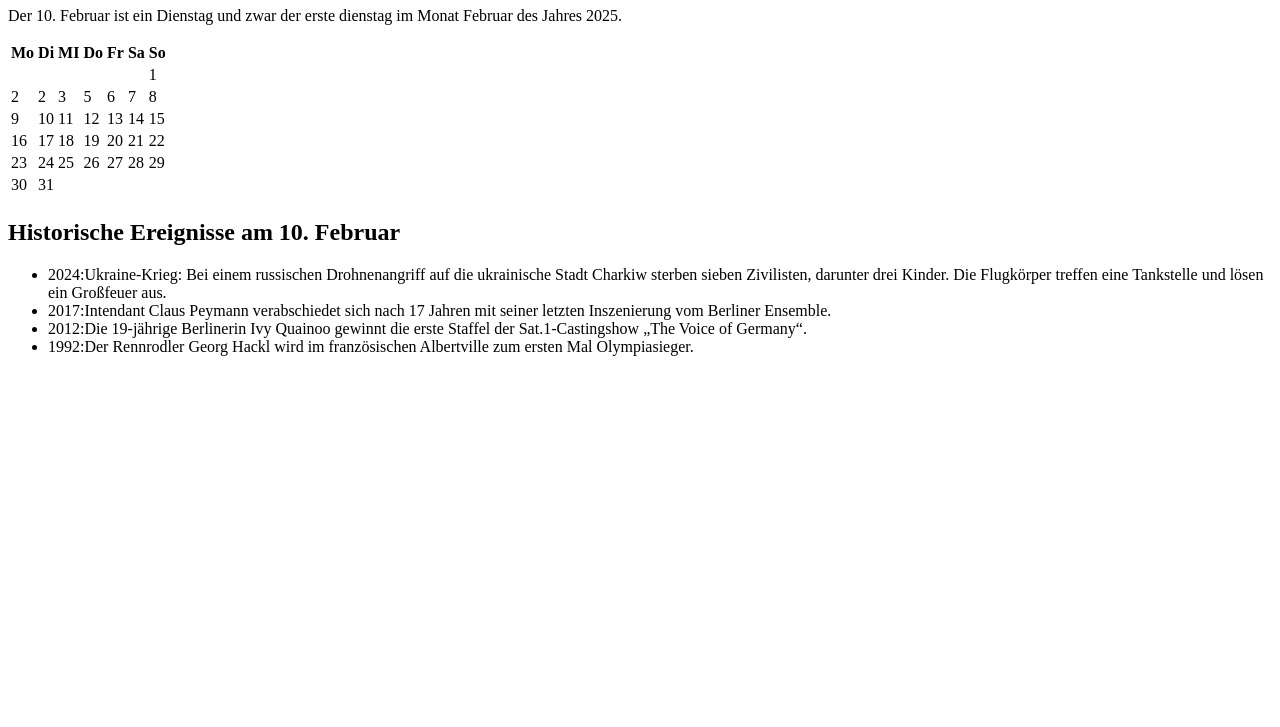
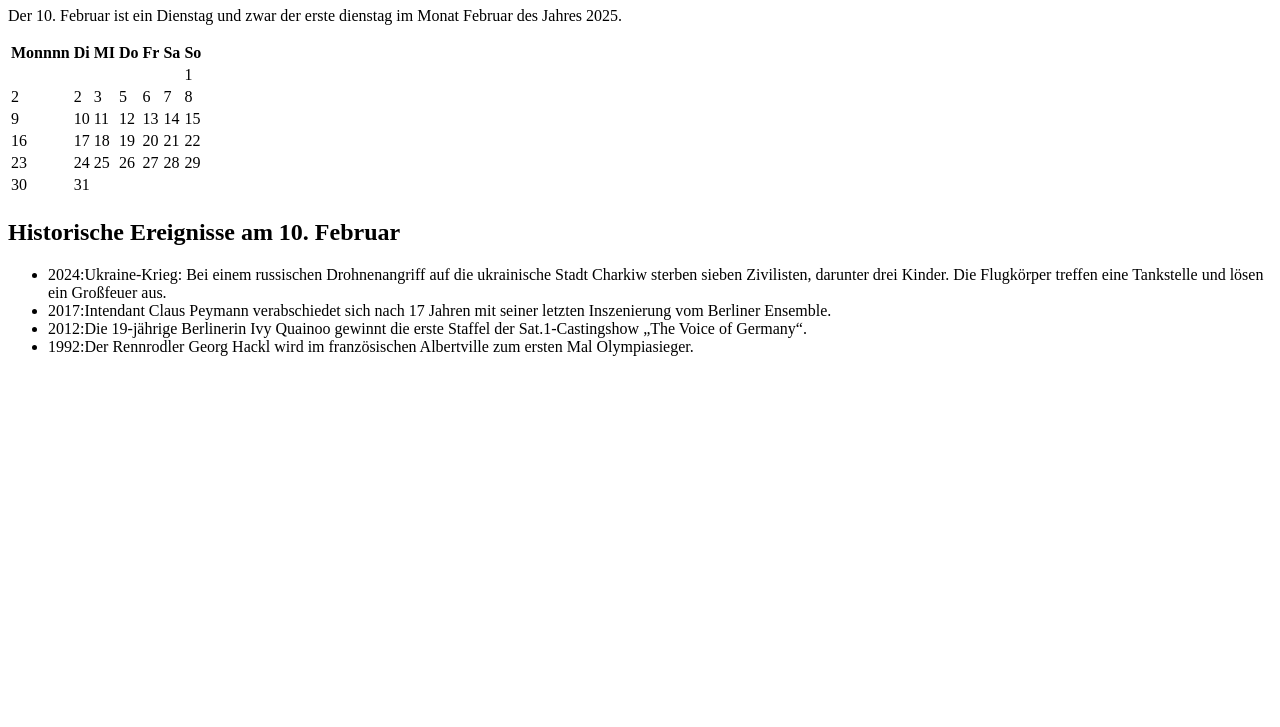
Before and after one commit to kevinrivas1203/Kalender, a plain HTML site: page index.html in a window 1280 px wide. Shown: the part 73-800 px from the top of the page. Drawn offline with Linux system fonts and the light colour scheme.

Commit message:
Update index.html

```diff
--- a/index.html
+++ b/index.html
@@ -11,7 +11,7 @@
 
     <table>
         <tr>
-            <th>Mo</th>
+            <th>Monnnn</th>
             <th>Di</th>
             <th>MI</th>
             <th>Do</th>
```
